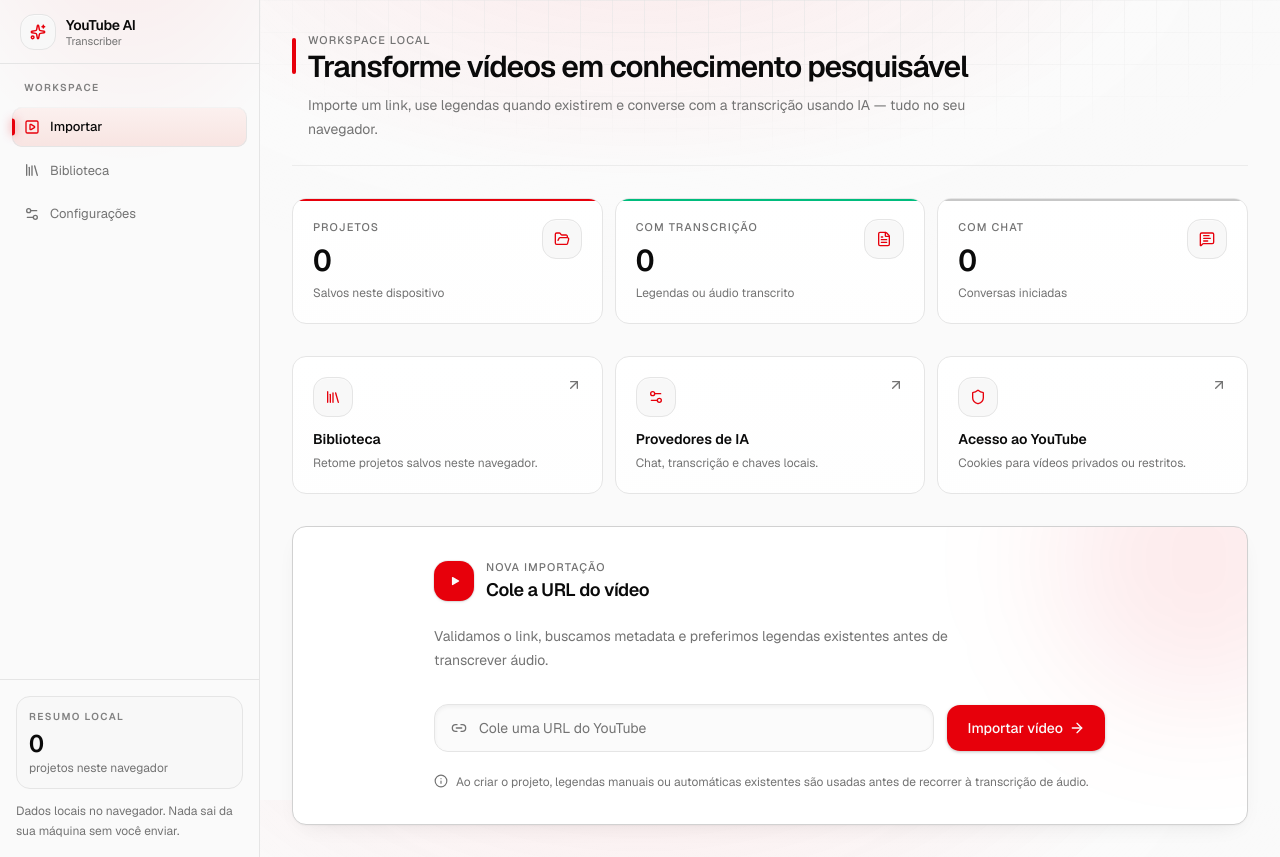
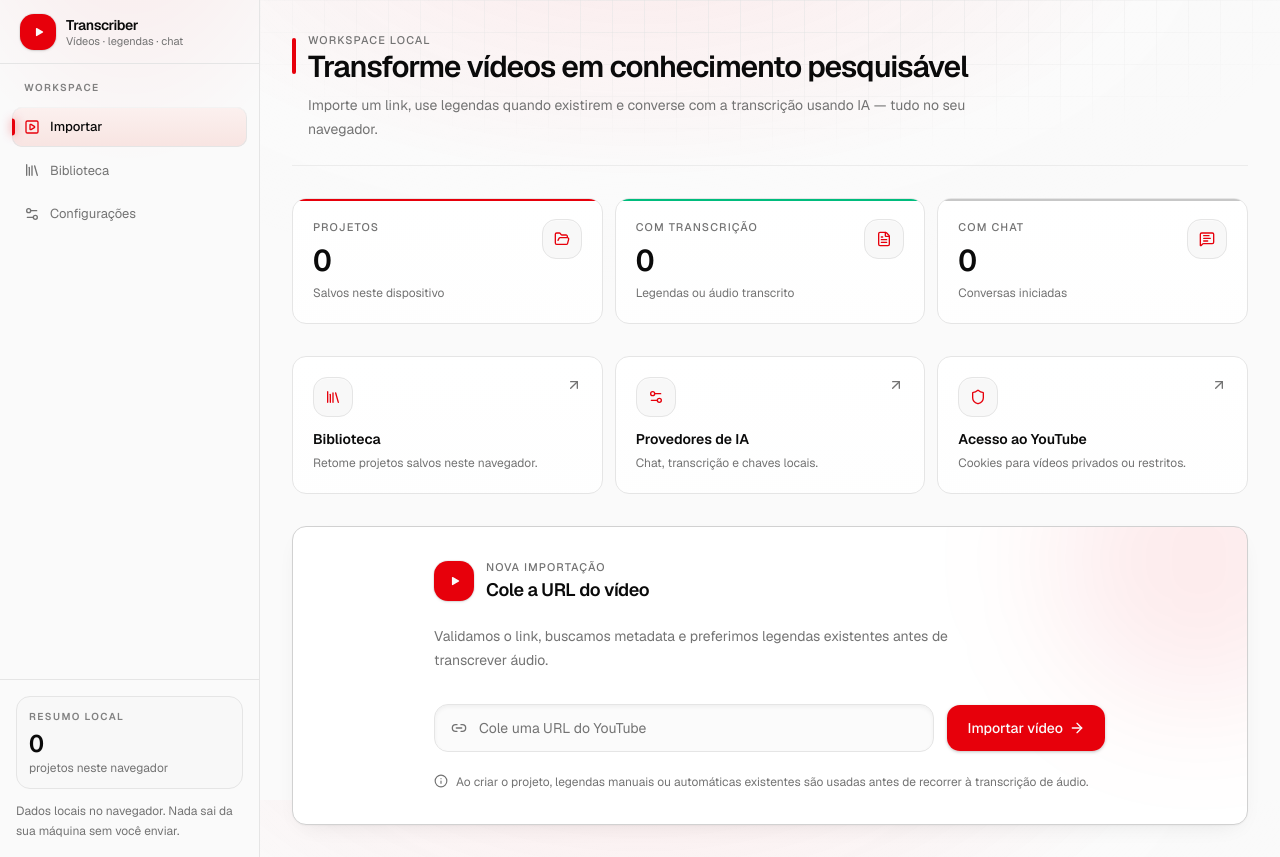
Before and after one commit to solerpedroo/youtube_ai_transcriber, a Next.js app: page / in a window 1280 px wide. Built offline with nearby package versions, Linux system fonts and the light colour scheme.

Commit message:
refactor(layout): substitui Sparkles por BrandMark e renomeia branding da sidebar

```diff
--- a/src/components/layout/app-sidebar.tsx
+++ b/src/components/layout/app-sidebar.tsx
@@ -2,7 +2,8 @@
 
 import Link from "next/link";
 import { usePathname } from "next/navigation";
-import { Library, Settings2, Sparkles, SquarePlay } from "lucide-react";
+import { Library, Settings2, SquarePlay } from "lucide-react";
+import { BrandMark } from "@/components/layout/brand-mark";
 import { SidebarStats } from "@/components/layout/sidebar-stats";
 
 const links = [
@@ -17,12 +18,10 @@ export function AppSidebar() {
   return (
     <aside className="sidebar-chrome fixed inset-y-0 left-0 z-40 hidden w-[260px] flex-col border-r border-sidebar-border lg:flex">
       <div className="flex h-16 items-center gap-2.5 border-b border-sidebar-border px-5">
-        <span className="icon-tile grid size-9 place-items-center rounded-xl">
-          <Sparkles className="size-4 text-brand" strokeWidth={2.2} />
-        </span>
+        <BrandMark size="md" />
         <div className="min-w-0 leading-tight">
-          <p className="truncate text-sm font-semibold tracking-tight">YouTube AI</p>
-          <p className="truncate text-[11px] text-muted-foreground">Transcriber</p>
+          <p className="truncate text-sm font-semibold tracking-tight">Transcriber</p>
+          <p className="truncate text-[11px] text-muted-foreground">Vídeos · legendas · chat</p>
         </div>
       </div>
 
```
